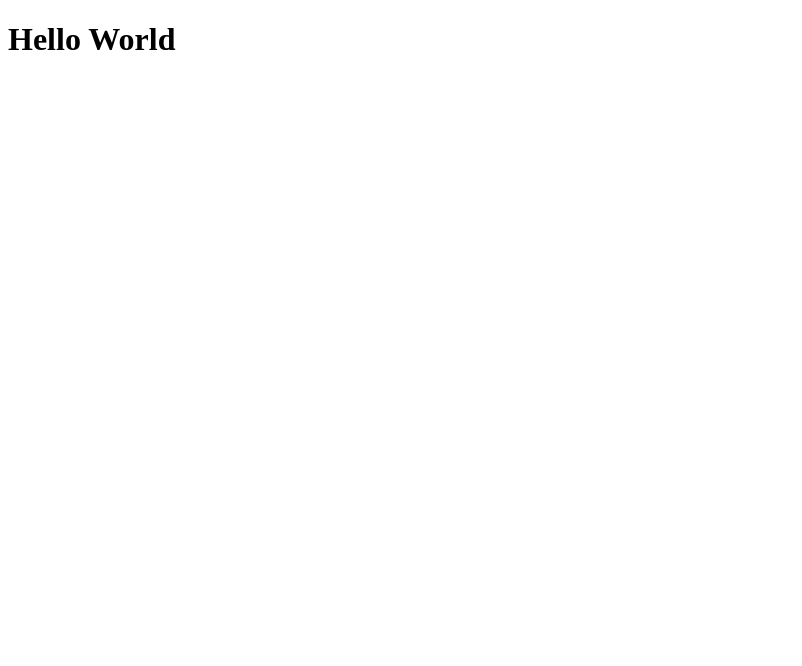
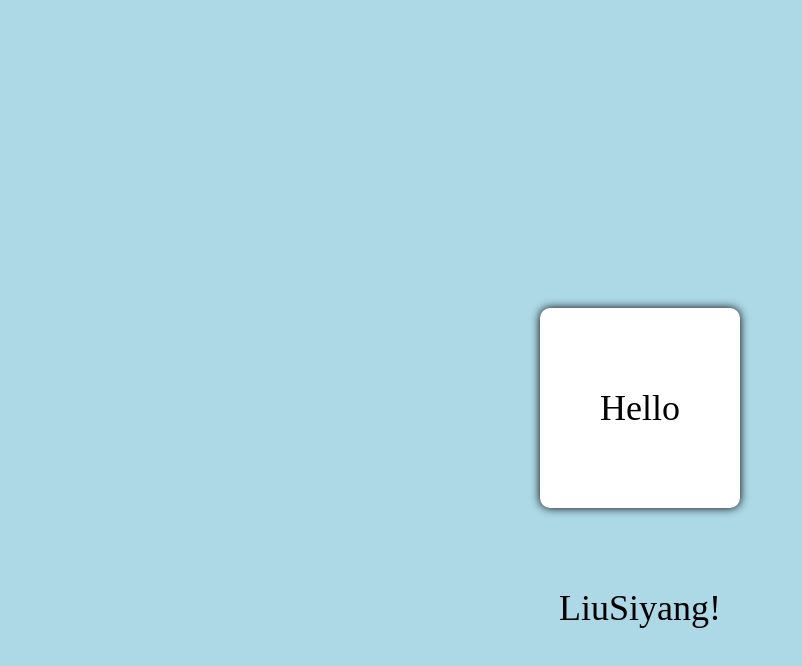
Before and after one commit to A1lenliu/NetworkTask, a plain HTML site: page WebServer/index.html in a window 1280 px wide. Shown: the whole page, without its empty margins (0-802 px from the left). Drawn offline with Linux system fonts and the light colour scheme.

Commit message:
添加html文件

```diff
--- a/WebServer/index.html
+++ b/WebServer/index.html
@@ -1,9 +1,30 @@
 <!DOCTYPE html>
 <html>
-	<head>
-		<title>Hello World HTML</title>
-	</head>
-	<body>
-		<h1>Hello World</h1>
-	</body>
+<head>
+	<style>
+		body {
+          display: flex;
+          justify-content: center;
+          align-items: center;
+          height: 100vh;
+          background-color: lightblue;
+        }
+        .box {
+          width: 200px;
+          height: 200px;
+          background-color: white;
+          border-radius: 10px;
+          box-shadow: 0 0 10px black;
+          text-align: center;
+          line-height: 200px;
+          font-size: 36px;
+          color: black;
+          animation: rotate 5s linear infinite;
+        }
+
+	</style>
+</head>
+<body>
+<div class="box">Hello LiuSiyang!</div>
+</body>
 </html>
```
Also changed, not shown: 1 other file.
